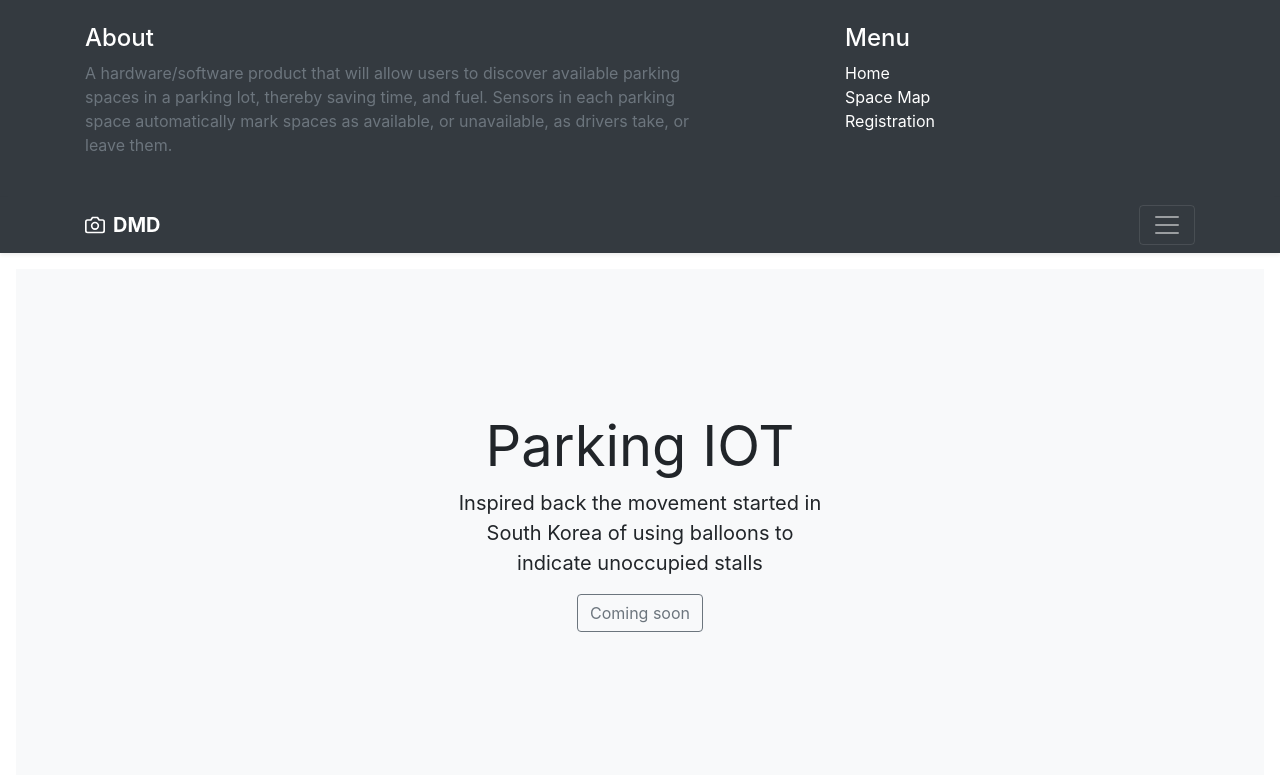
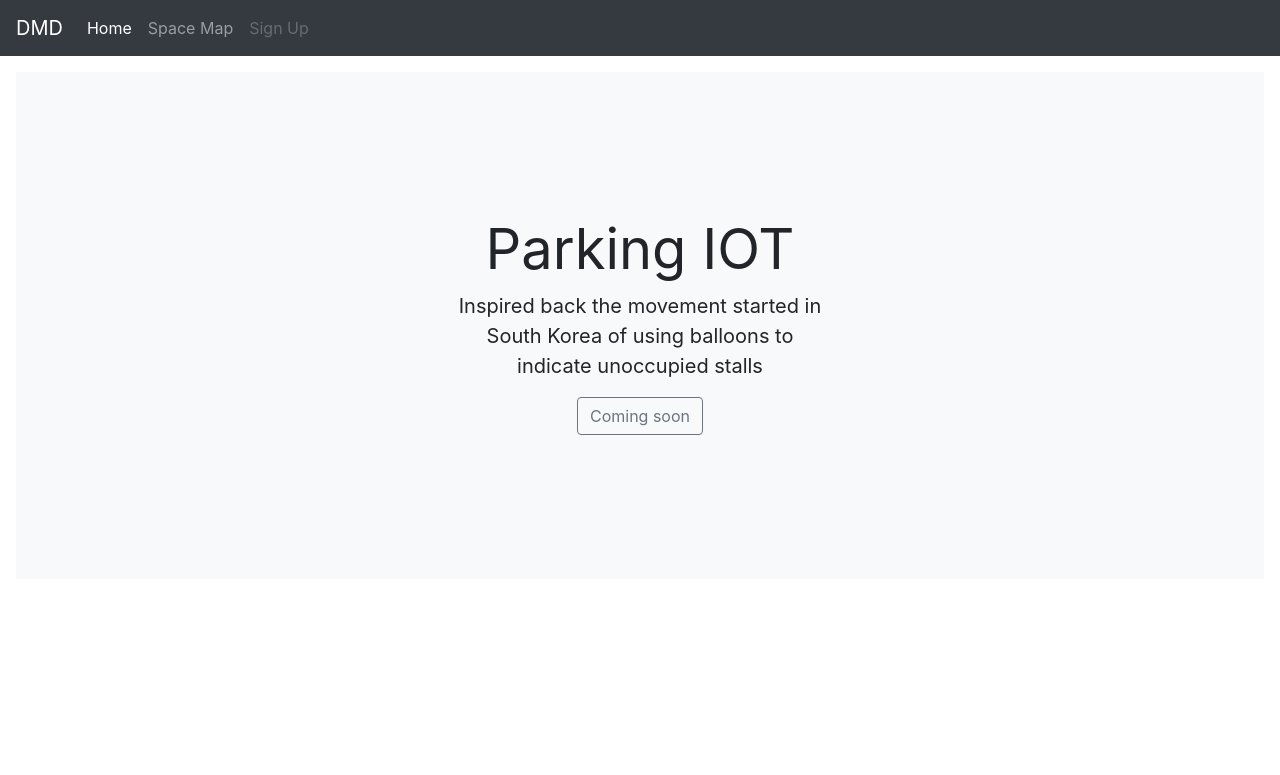
Before and after one commit to DMD-Code-Fellows/Parking-IoT-Server, a Spring Boot app: page / in a window 1280 px wide. Shown: the top 775 px of the page. Run offline with Spring Boot 4, Linux system fonts and the light colour scheme; some libraries are stand-ins or nearby versions.

Commit message:
navbar option 2

```diff
--- a/src/main/resources/templates/common.html
+++ b/src/main/resources/templates/common.html
@@ -9,47 +9,61 @@
 </head>
 <body>
 
+<!--<div th:fragment="nav">-->
+<!--<header>-->
+    <!--<div class="bg-dark collapse show" id="navbarHeader" style="">-->
+        <!--<div class="container">-->
+            <!--<div class="row">-->
+                <!--<div class="col-sm-8 col-md-7 py-4">-->
+                    <!--<h4 class="text-white">About</h4>-->
+                    <!--<p class="text-muted">A hardware/software product that will allow users to discover available parking spaces in a parking lot, thereby saving time, and fuel. Sensors in each parking space automatically mark spaces as available, or unavailable, as drivers take, or leave them.</p>-->
+                <!--</div>-->
+                <!--<div class="col-sm-4 offset-md-1 py-4">-->
+                    <!--<h4 class="text-white">Menu</h4>-->
+                    <!--<ul class="list-unstyled">-->
+                        <!--<li><a href="/" class="text-white">Home</a></li>-->
+                        <!--<li><a href="/space-map" class="text-white">Space Map</a></li>-->
+                        <!--<li><a href="/register" class="text-white">Registration</a></li>-->
+                    <!--</ul>-->
+                <!--</div>-->
+            <!--</div>-->
+        <!--</div>-->
+    <!--</div>-->
+    <!--<div class="navbar navbar-dark bg-dark shadow-sm">-->
+        <!--<div class="container d-flex justify-content-between">-->
+            <!--<a href="#" class="navbar-brand d-flex align-items-center">-->
+                <!--<strong>DMD</strong>-->
+            <!--</a>-->
+            <!--<button class="navbar-toggler" type="button" data-toggle="collapse" data-target="#navbarHeader" aria-controls="navbarHeader" aria-expanded="false" aria-label="Toggle navigation">-->
+                <!--<span class="navbar-toggler-icon"></span>-->
+            <!--</button>-->
+        <!--</div>-->
+    <!--</div>-->
+<!--</header>-->
+<!--</div>-->
+
 <div th:fragment="nav">
-<header>
-    <div class="bg-dark collapse show" id="navbarHeader" style="">
-        <div class="container">
-            <div class="row">
-                <div class="col-sm-8 col-md-7 py-4">
-                    <h4 class="text-white">About</h4>
-                    <p class="text-muted">A hardware/software product that will allow users to discover available parking spaces in a parking lot, thereby saving time, and fuel. Sensors in each parking space automatically mark spaces as available, or unavailable, as drivers take, or leave them.</p>
-                </div>
-                <div class="col-sm-4 offset-md-1 py-4">
-                    <h4 class="text-white">Menu</h4>
-                    <ul class="list-unstyled">
-                        <li><a href="/" class="text-white">Home</a></li>
-                        <li><a href="/space-map" class="text-white">Space Map</a></li>
-                        <li><a href="/register" class="text-white">Registration</a></li>
-                    </ul>
-                </div>
-            </div>
+    <nav class="navbar navbar-expand-lg navbar-dark bg-dark">
+        <a class="navbar-brand" href="#">DMD</a>
+        <button class="navbar-toggler" type="button" data-toggle="collapse" data-target="#navbarToggler"  aria-expanded="false" aria-label="Toggle navigation">
+            <span class="navbar-toggler-icon"></span>
+        </button>
+
+        <div class="collapse navbar-collapse" id="navbarToggler">
+            <ul class="navbar-nav mr-auto mt-2 mt-lg-0">
+                <li class="nav-item active">
+                    <a class="nav-link" href="/">Home</a>
+                </li>
+                <li class="nav-item">
+                    <a class="nav-link" href="/space-map">Space Map</a>
+                </li>
+                <li class="nav-item">
+                    <a class="nav-link disabled" href="/register">Sign Up</a>
+                </li>
+            </ul>
+
         </div>
-    </div>
-    <div class="navbar navbar-dark bg-dark shadow-sm">
-        <div class="container d-flex justify-content-between">
-            <a href="#" class="navbar-brand d-flex align-items-center">
-                <svg xmlns="http://www.w3.org/2000/svg" width="20" height="20" viewBox="0 0 24 24" fill="none" stroke="currentColor" stroke-width="2" stroke-linecap="round" stroke-linejoin="round" class="mr-2" focusable="false" aria-hidden="true"><path d="M23 19a2 2 0 0 1-2 2H3a2 2 0 0 1-2-2V8a2 2 0 0 1 2-2h4l2-3h6l2 3h4a2 2 0 0 1 2 2z"></path><circle cx="12" cy="13" r="4"></circle></svg>
-                <strong>DMD</strong>
-            </a>
-            <button class="navbar-toggler" type="button" data-toggle="collapse" data-target="#navbarHeader" aria-controls="navbarHeader" aria-expanded="true" aria-label="Toggle navigation">
-                <span class="navbar-toggler-icon"></span>
-            </button>
-        </div>
-    </div>
-</header>
+    </nav>
 </div>
-<!--<div th:fragment="nav">-->
-    <!--<nav>-->
-        <!--<ul class="list-inline">-->
-            <!--<li class="list-inline-item"><a href="/">Home</a></li>-->
-            <!--<li class="list-inline-item"><a href="/space-map">Space Map</a></li>-->
-            <!--<li class="list-inline-item"><a href="/register">Registration</a></li>-->
-        <!--</ul>-->
-    <!--</nav>-->
-<!--</div>-->
 </body>
 </html>
```
